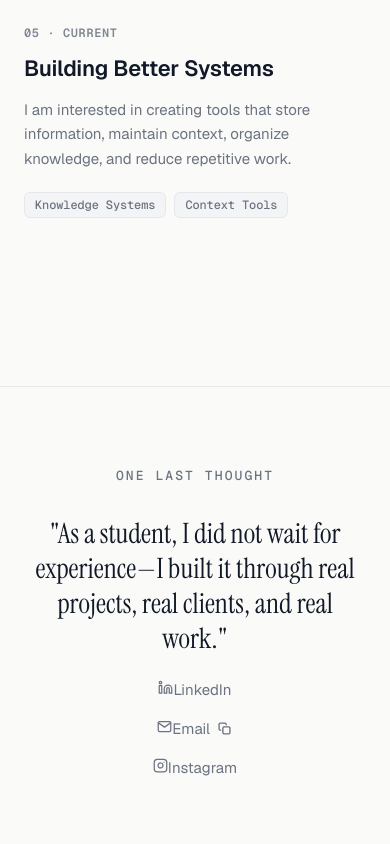
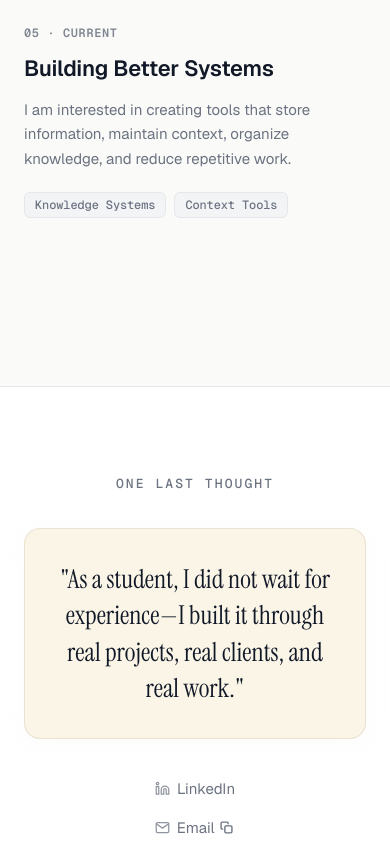
Before and after one commit to himanshuohk/portfolio-himanshu, a Next.js app: page / in a window 390 px wide. Shown: the part 11156-12000 px from the top of the page. Built offline with nearby package versions, Linux system fonts and the light colour scheme; a web font is replaced by a local one.

Commit message:
style: added yellow cream background card to One Last Thought quote and fixed icon layout styling

```diff
--- a/src/app/globals.css
+++ b/src/app/globals.css
@@ -2047,10 +2047,10 @@ a {
 ═══════════════════════════════════════════════════════════ */
 
 .cs-section {
-  padding: 8rem 0 4rem;
+  padding: 10rem 0 6rem;
   border-top: 1px solid var(--border);
   margin-top: 4rem;
-  background-color: var(--background);
+  background-color: #FFFFFF; /* White background to match design style */
 }
 
 .cs-container {
@@ -2070,7 +2070,7 @@ a {
   color: var(--text-secondary);
   text-transform: uppercase;
   letter-spacing: 0.16em;
-  margin-bottom: 2rem;
+  margin-bottom: 2.25rem;
   display: block;
 }
 
@@ -2078,17 +2078,24 @@ a {
   font-family: var(--font-instrument-serif), Georgia, serif;
   font-size: 2.75rem;
   font-weight: 500;
-  line-height: 1.25;
-  color: var(--text-primary);
-  margin: 0 0 1.5rem 0;
-  max-width: 700px;
+  line-height: 1.35;
+  color: var(--text-primary);
+  background-color: #FAF5E6; /* Premium warm cream/yellowish paper-like background */
+  border: 1px solid rgba(212, 200, 180, 0.45); /* Subtle warm border */
+  border-radius: 24px;
+  padding: 3.5rem 4.5rem;
+  max-width: 820px;
+  margin: 0 auto 3.5rem;
+  box-shadow: 0 4px 24px rgba(215, 205, 190, 0.08); /* Minimal ambient shadow */
+  text-align: center;
 }
 
 .cs-action-text {
   font-size: 0.9375rem;
   color: var(--text-secondary);
-  margin-bottom: 2.5rem;
+  margin-bottom: 3.5rem;
   font-style: italic;
+  opacity: 0.85;
 }
 
 .cs-links {
@@ -2096,23 +2103,37 @@ a {
   align-items: center;
   justify-content: center;
   gap: 2.5rem;
-  margin-bottom: 5rem;
+  margin-bottom: 2rem;
 }
 
 .cs-link {
   font-size: 0.9375rem;
   color: var(--text-secondary);
   transition: color 0.2s ease;
+  display: inline-flex;
+  align-items: center;
+  gap: 0.45rem;
 }
 
 .cs-link:hover {
   color: var(--text-primary);
+}
+
+.cs-link-icon {
+  flex-shrink: 0;
+  opacity: 0.75;
+  transition: transform 0.2s ease, opacity 0.2s ease;
+}
+
+.cs-link:hover .cs-link-icon {
+  opacity: 1;
+  transform: translateY(-1px);
 }
 
 .cs-email-wrapper {
   display: inline-flex;
   align-items: center;
-  gap: 0.35rem;
+  gap: 0.25rem;
 }
 
 .cs-copy-btn {
@@ -2140,35 +2161,42 @@ a {
 .cs-copyright {
   font-size: 0.75rem;
   color: var(--text-secondary);
-  opacity: 0.6;
+  opacity: 0.5;
 }
 
 @media (max-width: 768px) {
   .cs-section {
-    padding: 6rem 0 3rem;
+    padding: 7rem 0 4.5rem;
   }
 
   .cs-quote {
-    font-size: 2rem;
+    font-size: 2.125rem;
+    padding: 2.5rem 2.5rem;
+    margin-bottom: 3rem;
   }
 
   .cs-links {
     gap: 1.75rem;
-    margin-bottom: 4rem;
+    margin-bottom: 1.75rem;
   }
 }
 
 @media (max-width: 480px) {
   .cs-section {
-    padding: 5rem 0 2.5rem;
+    padding: 5.5rem 0 3.5rem;
   }
 
   .cs-quote {
-    font-size: 1.75rem;
+    font-size: 1.625rem;
+    padding: 2rem 1.5rem;
+    margin-bottom: 2.5rem;
+    border-radius: 16px;
+    line-height: 1.4;
   }
 
   .cs-links {
     flex-direction: column;
     gap: 1.25rem;
-  }
-}
+    margin-bottom: 1.5rem;
+  }
+}
```
